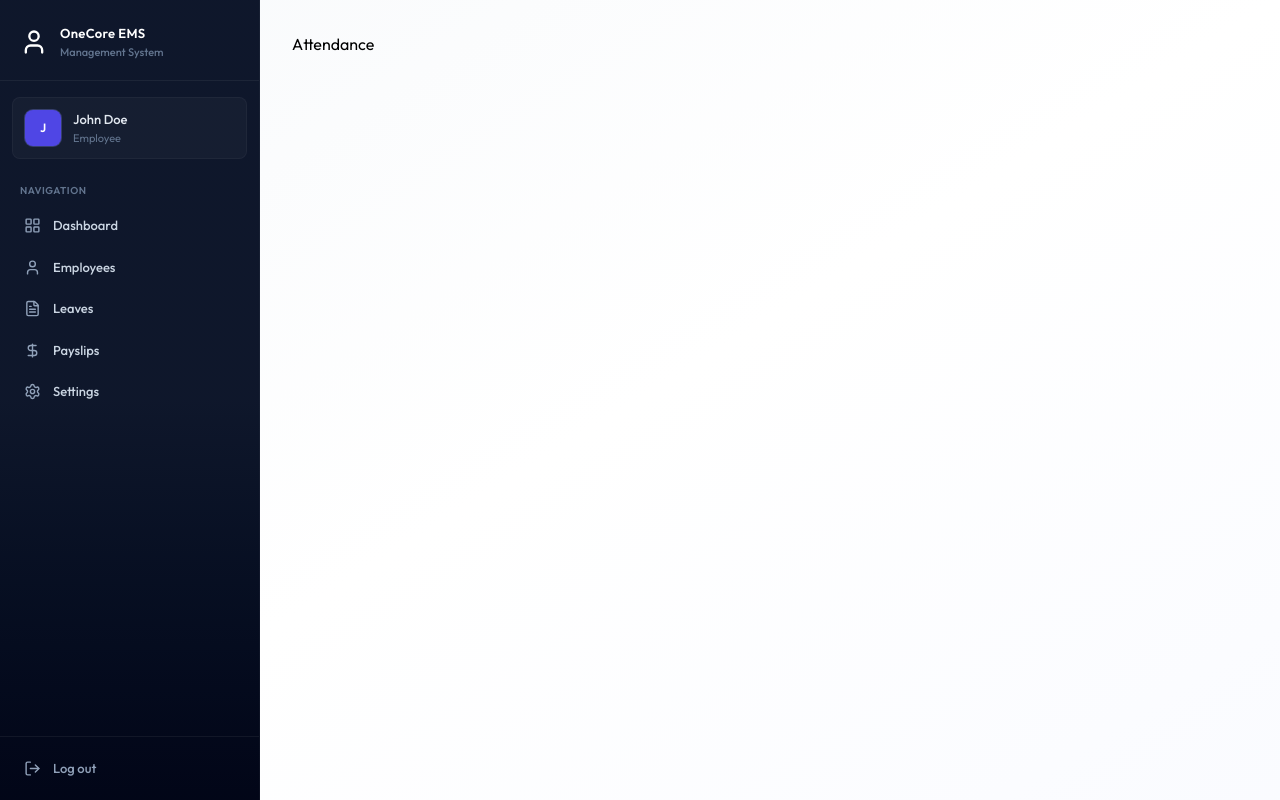
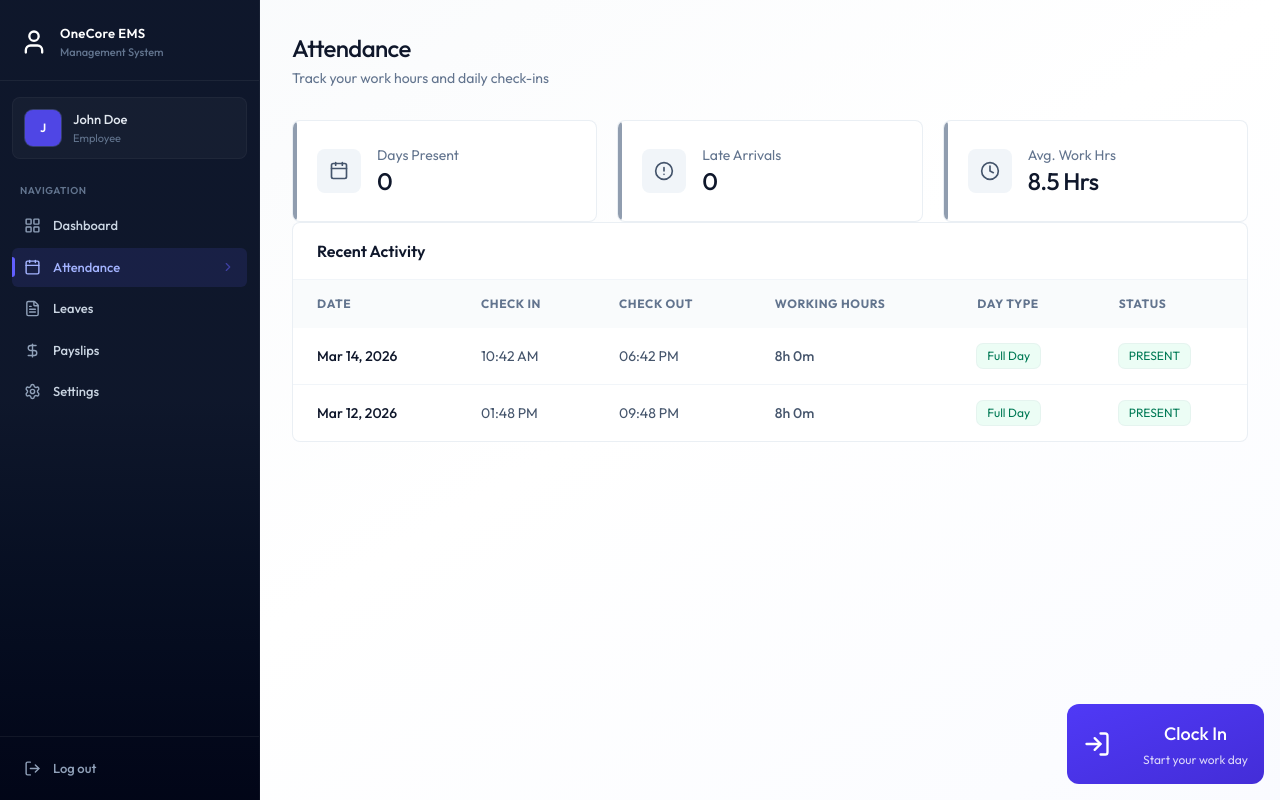
Before and after one commit to hiteshmahajan434/EMS, a React (Vite) app in the folder frontend/: page /attendance in a window 1280 px wide. Built offline with nearby package versions, Linux system fonts and the light colour scheme; the HTML template or start-up script is replaced by a standard one.

Commit message:
Added Attendance Page UI

```diff
--- a/frontend/package.json
+++ b/frontend/package.json
@@ -11,6 +11,7 @@
   },
   "dependencies": {
     "@tailwindcss/vite": "^4.3.3",
+    "date-fns": "^4.4.0",
     "lucide-react": "^1.25.0",
     "react": "^19.2.7",
     "react-dom": "^19.2.7",
--- a/frontend/src/components/SideBar.jsx
+++ b/frontend/src/components/SideBar.jsx
@@ -17,7 +17,7 @@
         setMobileOpen(false)
     }, [pathname]);
 
-    const role = "ADMIN" || "EMPLOYEE";
+    const role = "" || "EMPLOYEE";
 
     const navItems = [
         { name: "Dashboard", href: "/dashboard", icon: LayoutGridIcon },
--- /dev/null
+++ b/frontend/src/components/attendance/AttendanceHistory.jsx
@@ -0,0 +1,78 @@
+import React from 'react'
+import { getDayTypeDisplay, getWorkingHoursDisplay } from '../../assets/assets'
+import { format } from 'date-fns';
+
+export const AttendanceHistory = ({history}) => {
+  return (
+    <div className='card overflow-hidden'>
+        <div className='px-6 py-4 border-b border-slate-100'>
+            <h3 className='font-semibold text-slate-900'>Recent Activity</h3>
+        </div>
+        <div className='overflow-x-auto'>
+            <table className='table-modern'>
+                <thead>
+                    <tr>
+                        <th className='px-6 py-4'>Date</th>
+                        <th className='px-6 py-4'>Check In</th>
+                        <th className='px-6 py-4'>Check Out</th>
+                        <th className='px-6 py-4'>Working Hours</th>
+                        <th className='px-6 py-4'>Day Type</th>
+                        <th className='px-6 py-4'>Status</th>
+                    </tr>
+                </thead>
+                <tbody>
+                    {history.length === 0 ?(
+                        <tr>
+                            <td
+                                className='text-center py-12 text-slate-400'
+                                colSpan={6}
+                                >
+                                No records found
+                            </td>
+                        </tr>
+                    ) : (
+                        history.map((record) => {
+                            const dayType = getDayTypeDisplay(record);
+                            return (
+                                <tr key={record._id || record.id}>
+                                    <td className='px-6 py-4 font-medium text-slate-900'>
+                                        {format(new Date(record.date), "MMM dd, yyy")}
+                                    </td>
+
+                                    <td className='px-6 py-4 text-slate-600'>
+                                        {record.checkIn ? format(new Date(record.checkIn), "hh:mm a") : "-"}
+                                    </td>
+
+                                    <td className='px-6 py-4 text-slate-600'>
+                                        {record.checkOut ? format(new Date(record.checkOut), "hh:mm a") : "-"}
+                                    </td>
+
+                                    <td className='px-6 py-4 text-slate-600 font-medium'>
+                                        {getWorkingHoursDisplay(record)}
+                                    </td>
+
+                                    <td className='px-6 py-4'>
+                                        {dayType.label !== "-" ? (
+                                            <span className={`badge ${dayType.className}`}>
+                                                {dayType.label}
+                                            </span>
+                                        ) : (
+                                            "-"
+                                        )}
+                                    </td>
+
+                                    <td className='px-6 py-4'>
+                                        <span className={`badge ${record.status === 'PRESENT' ? "badge-success" : record.status === "LATE" ? "badge-warning" : "badge-danger"}`}>
+                                            {record.status}
+                                        </span>
+                                    </td>
+                                </tr>
+                            )
+                        })
+                    )}
+                </tbody>
+            </table>
+        </div>
+    </div>
+  )
+}
--- /dev/null
+++ b/frontend/src/components/attendance/AttendanceStats.jsx
@@ -0,0 +1,41 @@
+import { AlertCircleIcon, CalendarIcon, ClockIcon } from 'lucide-react';
+import React from 'react'
+
+const AttendanceStats = ({history}) => {
+    const totalPresent = history.filter((h) => {
+        h.status === "PRESENT" | h.status === "LATE"
+    }).length;
+
+    const totalLate = history.filter((h) => {
+        h.status === "LATE"
+    }).length;
+
+    const stats = [
+        {label: "Days Present", value: totalPresent, icon: CalendarIcon},
+        {label: "Late Arrivals", value: totalLate, icon: AlertCircleIcon},
+        {label: "Avg. Work Hrs", value: "8.5 Hrs", icon: ClockIcon},
+    ]
+
+  return (
+    <div className='grid grid-cols-1 sm:grid-cols-3 gap-4 sm:gap-5 mb-'>
+        {stats.map((s) => (
+            <div
+                key={s.label}
+                className='card card-hover p-5 sm:p-6 flex items-center gap-4 relative overflow-hidden group'
+            >
+                <div className='absolute left-0 top-0 bottom-0 w-1 rounded-r-full bg-slate-500/70 group-hover:bg-indigo-500/70'/>
+                <div className='p-3 bg-slate-100 rounded-lg group-hover:bg-indigo-50 transition-colors duration-200'>
+                    <s.icon className='w-5 h-5 text-slate-600 group-hover:text-indigo-600 transition-colors duration-200'/>
+                </div>
+                <div>
+                    <p className='text-sm text-slate-500'>{s.label}</p>
+                    <p className='text-2xl font-medium text-slate-900 tracking-tight'>{s.value}</p>
+                </div>
+            </div>
+        ))}
+
+    </div>
+  )
+}
+
+export default AttendanceStats
--- /dev/null
+++ b/frontend/src/components/attendance/CheckInButton.jsx
@@ -0,0 +1,55 @@
+import { Loader2Icon, LogInIcon, LogOutIcon } from 'lucide-react';
+import React, { useState } from 'react'
+
+const CheckInButton = ({todayRecord, onAction}) => {
+    const [loading, setLoading] = useState(false);
+
+    const handleAttendance = async () => {
+        setLoading(true);
+        setTimeout(() => {
+            setLoading(false);
+            onAction();
+        }, 1000);
+    }
+
+    if(todayRecord?.checkOut){
+        return (
+            <div className='flex flex-col items-center justify-center p-8 bg-slate-50 rounded-2xl border border-slate-200'>
+                <h3 className='text-lg font-bold text-slate-900'>Work Day Completed</h3>
+                <p className='text-slate-500 text-sm mt-1'>Great job! See you tomorrow</p>
+            </div>
+        )
+    }
+
+    const isCheckedIn = !!todayRecord?.isCheckedIn;
+
+  return (
+    <div className='absolute bottom-4 right-4 flex flex-col z-1'>
+        <button
+            className={`w-full max-w-xs flex justify-between items-center gap-8 p-4 rounded-xl bg-linear-to-br text-white
+                ${isCheckedIn ? "from-slate-700 to-slate-900" : "from-indigo-600 to-indigo-700"}`}
+            onClick={handleAttendance}
+            disabled={loading}
+        >
+            {loading ? (
+                <Loader2Icon className='size-7 animate-spin'/>
+            ) : isCheckedIn ? (
+                <LogOutIcon className='size-7'/>
+            ) : (
+                <LogInIcon className='size-7'/>
+            )}
+
+            <div className='relative flex flex-col items-center text-center'>
+                <h2 className='text-lg font-medium mb-1'>
+                    {loading ? "Processing..." : isCheckedIn ? "Clock Out" : "Clock In"}
+                </h2>
+                <p className='text-xs opacity-80'>
+                    {isCheckedIn ? "Click to end your shift" : "Start your work day"}
+                </p>
+            </div>
+        </button>
+    </div>
+  )
+}
+
+export default CheckInButton
--- a/frontend/src/pages/Attendance.jsx
+++ b/frontend/src/pages/Attendance.jsx
@@ -1,7 +1,55 @@
+import { useCallback, useEffect, useState } from "react"
+import { dummyAttendanceData } from "../assets/assets";
+import Loading from "../components/Loading";
+import CheckInButton from "../components/attendance/CheckInButton";
+import AttendanceStats from "../components/attendance/AttendanceStats";
+import { AttendanceHistory } from "../components/attendance/AttendanceHistory";
 
 const Attendance = () => {
+  const [history, setHistory] = useState([]);
+  const [loading, setLoading] = useState(true);
+  const [isDeleted, setIsDeleted] = useState(false);
+
+  const fetchData = useCallback(async () => {
+    setHistory(dummyAttendanceData);
+    setTimeout(() => {
+      setLoading(false);
+    }, 1000)
+  }, []);
+
+  useEffect(() => {
+    fetchData();
+  }, [fetchData]);
+
+  if(loading) return <Loading/>;
+
+  const today = new Date();
+  today.setHours(0, 0, 0, 0);
+
+  const todayRecord = history.find((r) => new Date(r.date).toDateString() === today.toDateString());
+
   return (
-    <div>Attendance</div>
+    <div className="animate-fade-in">
+      <div className="page-header">
+        <h1 className="page-title">Attendance</h1>
+        <p className="page-subtitle">Track your work hours and daily check-ins</p>
+      </div>
+
+      {isDeleted ? (
+        <div className="mb-8 p-6 bg-rose-50 border border-rose-200 rounded-2xl text-center">
+          <p className="text-rose-600">
+            You can no longer clock in or out because your employee records have been marked as deleted
+          </p>
+        </div>
+      ) : (
+        <div className="mb-8">
+          <CheckInButton todayRecord={todayRecord} onAction={fetchData}/>
+        </div>
+      )}
+
+      <AttendanceStats history={history}/>
+      <AttendanceHistory history={history}/>
+    </div>
   )
 }
 
```
Also changed, not shown: 1 other file (tests, documents, lock files or other folders).
